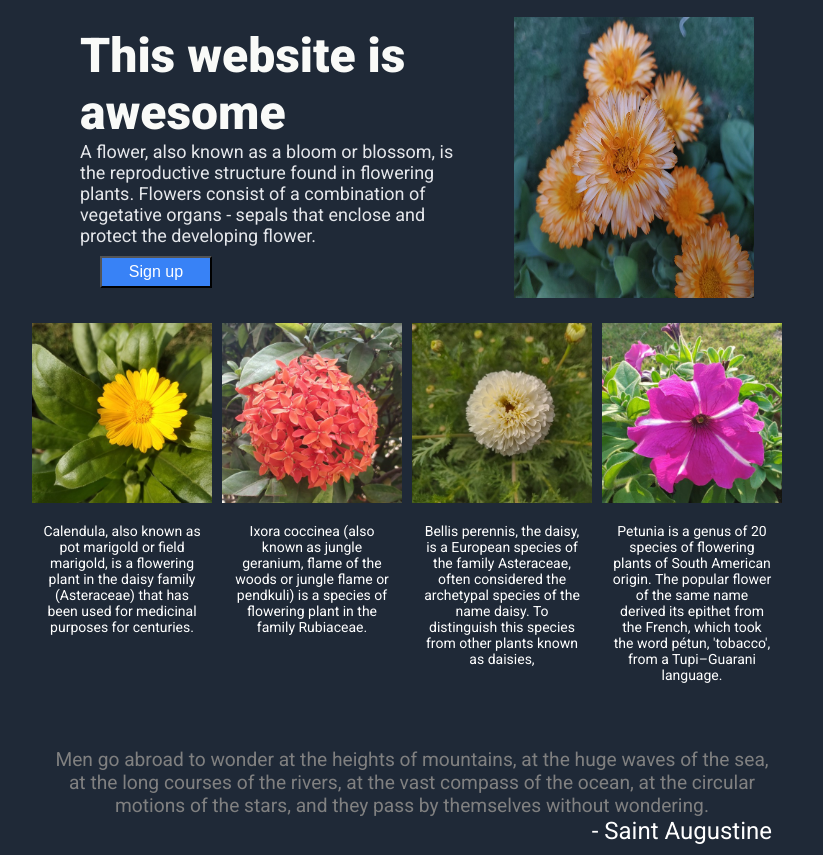
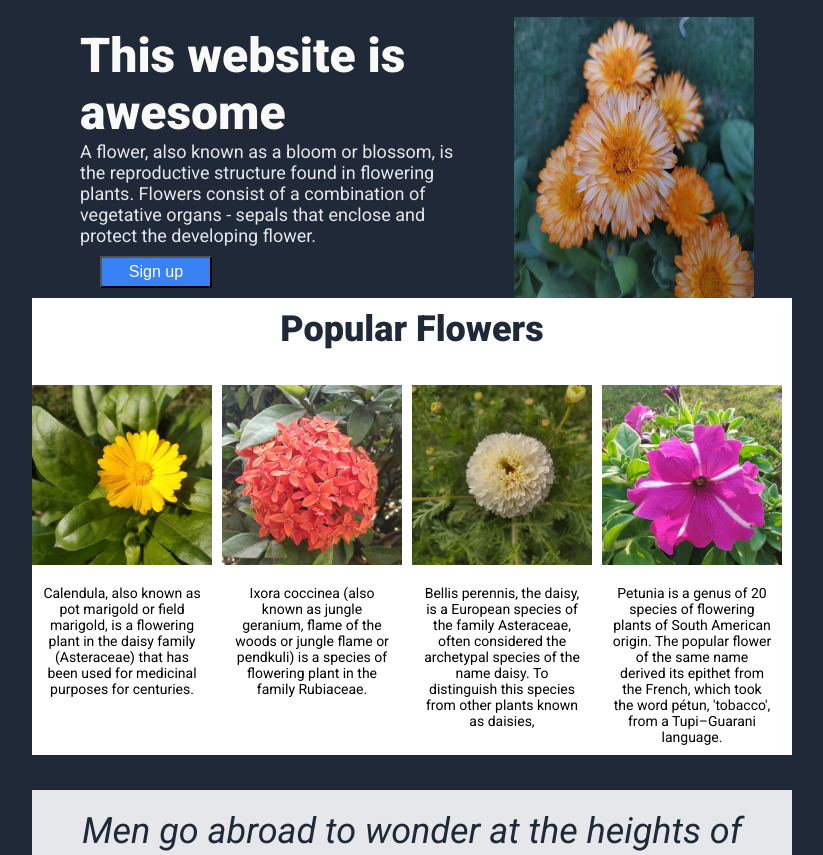
Before and after one commit to basushaunak/landing-page-TOP, a plain HTML site: page index.html in a window 1280 px wide. Shown: the part 87-942 px from the top of the page, without its empty margins (228-1051 px from the left). Drawn offline with Linux system fonts and the light colour scheme.

```diff
--- a/css/style.css
+++ b/css/style.css
@@ -96,7 +96,22 @@ button:hover{
     margin-inline-start: 20px;
 }
 
+
 .content-block{
+    display: flex;
+    flex-direction: column;
+    background-color: #ffffff;
+}
+
+.card-title{
+    display: block;
+    text-align: center;
+    margin-block: 10px;
+    font-size:36px;
+    color: #1F2937;
+    font-weight: 900
+}
+.card-container{
     display: flex;
     flex-direction: row;
     gap: 10px;
@@ -121,7 +136,7 @@ button:hover{
 .card > p{
     text-align: center;
     font-size: 14px;
-    color: #ffffff;
+    color: #000000;
     display: flex;
     padding: 10px;
     flex:1;
@@ -130,17 +145,22 @@ button:hover{
 .quote-block{
     margin-block: 35px;
     padding: 20px;
+    background-color: #E5E7EB;
+
 }
 
 .quote-text{
-    font-size: 1.2rem;
-    color: gray;
+    font-size: 36px;
+    font-weight: light;
+    font-style: italic;
     text-align: center;
+    color: #1F2937;
 }
 
 .quoter-name{
     text-align: right;
-    font-size: 1.5rem;
+    font-size: 40px;
+    color: #000000
 }
 
 .call-to-action{
--- a/index.html
+++ b/index.html
@@ -38,6 +38,8 @@
                     <img class="hero-image" src="./images/hero-image.jpg" alt="Hero image">
                 </div>
                 <div class="content-block">
+                    <div class="card-title">Popular Flowers</div>
+                    <div class="card-container">
                         <div class="card">
                             <img src="./images/flower1.jpg" alt="Calendula flower">
                             <p>Calendula, also known as pot marigold or field marigold, is a flowering plant in the daisy family (Asteraceae) that has been used for medicinal purposes for centuries.</p>
@@ -53,6 +55,7 @@
                         <div class="card">
                             <img src="./images/flower4.jpg" alt="Petunia flower">
                             <p>Petunia is a genus of 20 species of flowering plants of South American origin. The popular flower of the same name derived its epithet from the French, which took the word pétun, 'tobacco', from a Tupi–Guarani language.</p>
+                        </div>
                     </div>
                 </div>
                 <div class="quote-block">
```
Lines whose indentation alone changed are shown as unchanged.
